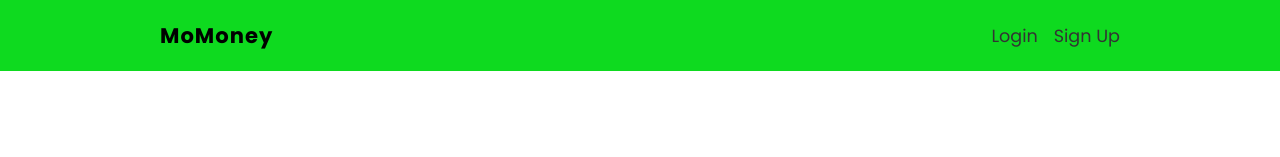
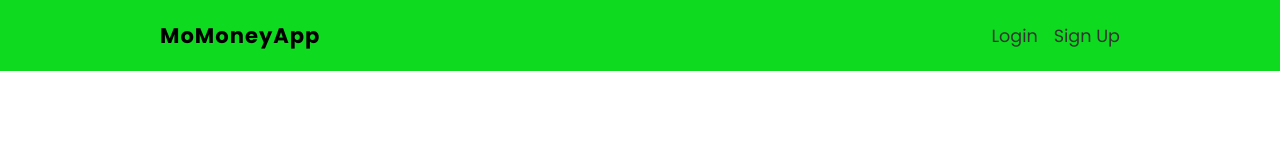
Before and after one commit to thomasokc/MoMoney, a React (Create React App) app: page /login in a window 1280 px wide. Shown: the top 157 px of the page. Built offline with nearby package versions, Linux system fonts and the light colour scheme; no server answers.

Commit message:
deployed

```diff
--- a/src/components/Navbar.js
+++ b/src/components/Navbar.js
@@ -11,7 +11,7 @@ export default function Navbar() {
     return (
         <nav className={styles.navbar}>
             <ul>
-                <li className={styles.title}>MoMoney</li>
+                <li className={styles.title}>MoMoneyApp</li>
 
                 {!user && (
                     <>
```
